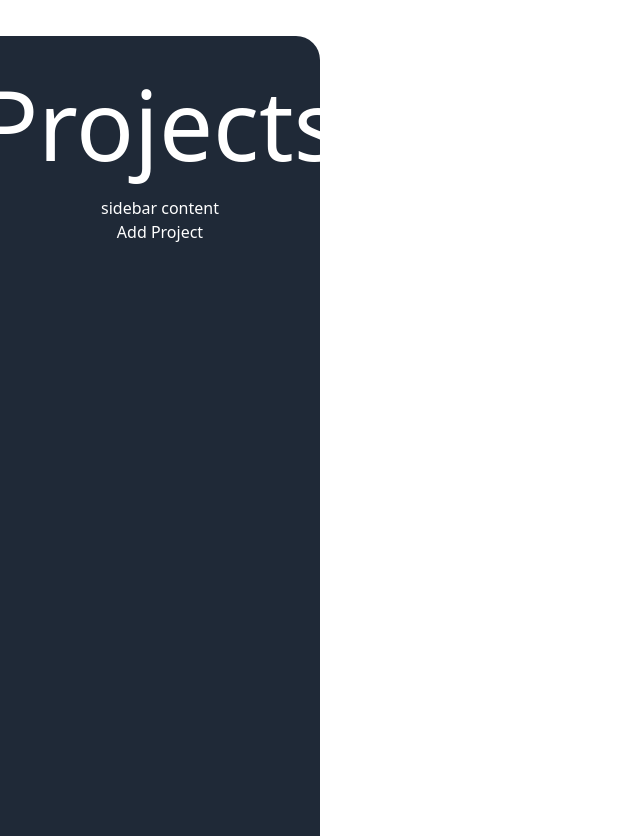
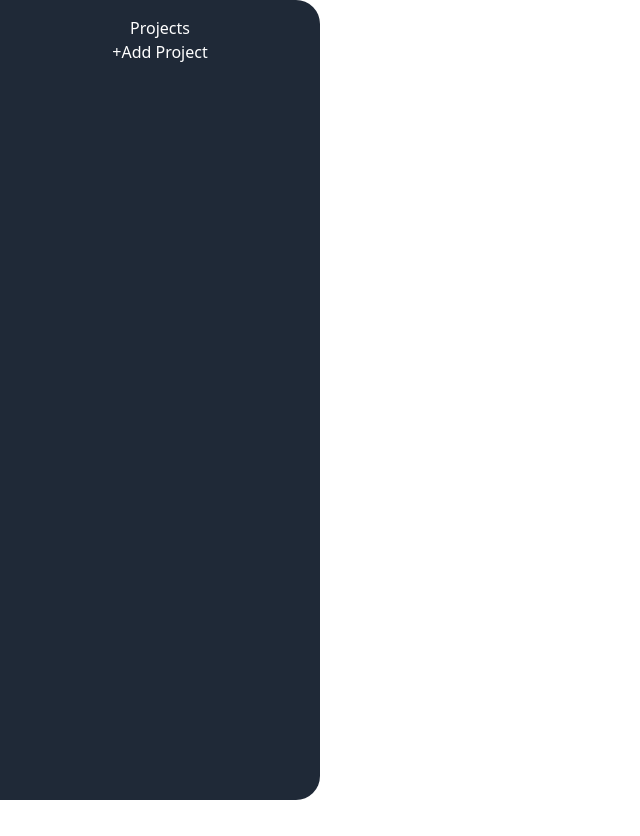
Before and after one commit to thegroosalugg/06-ProjectManager, a React (Vite) app: page / in a window 1280 px wide. Shown: the whole page, without its empty margins (0-640 px from the left). After the commit the page ends 800 px from the top, so only its background shows below. Built offline with nearby package versions, Linux system fonts and the light colour scheme.

Commit message:
updates to styling

```diff
--- a/index.html
+++ b/index.html
@@ -7,6 +7,9 @@
     <title>React Project Manager</title>
   </head>
   <body class="bg-stone-50">
+    <!-- <header>
+      <img src="logo.png" alt="logo" />
+    </header> -->
     <div id="modal-root"></div>
     <div id="root"></div>
     <script type="module" src="/src/main.jsx"></script>
--- a/src/App.jsx
+++ b/src/App.jsx
@@ -2,9 +2,9 @@ import Sidebar from "./components/Sidebar";
 
 function App() {
   return (
-    <>
+    <main className="h-screen my-8">
       <Sidebar />
-    </>
+    </main>
   );
 }
 
--- a/src/components/Sidebar.jsx
+++ b/src/components/Sidebar.jsx
@@ -1,11 +1,13 @@
 export default function Sidebar() {
   return (
-    <div id="sidebar">
-      <h2 className="text-2xl font-bold my-4">Projects</h2>
-      <p>sidebar content </p>
-      <p className="my-5">
-        <button>Add Project</button>
-      </p>
-    </div>
+    <aside id="sidebar">
+      <h2 className="md:text-xl uppercase font-bold my-4">Projects</h2>
+      <div className="my-5">
+        <button className="text-xs md:text-base px-4 py-2 rounded-md bg-stone-700 text-stone-300 hover:bg-stone-600 hover:text-stone-100">
+          +Add Project
+        </button>
+      </div>
+      <ul></ul>
+    </aside>
   );
 }
--- a/src/index.css
+++ b/src/index.css
@@ -2,20 +2,23 @@
 @tailwind components;
 @tailwind utilities;
 
-body {
+/* body {
   min-height: 100vh;
+} */
+
+/* header {
+  text-align: right;
 }
 
-h2 {
-  font-size: 6rem;
-}
-
-p {
-  font-size: 1rem;
-}
+header img {
+  width: 8rem;
+  object-fit: contain;
+  margin: 3rem auto 1rem auto;
+  filter: drop-shadow(0 0 8px rgba(0, 0, 0, 0.4));
+} */
 
 #sidebar {
-  width: 20rem;
+  width: 8rem;
   display: flex;
   flex-direction: column;
   align-items: center;
@@ -23,6 +26,12 @@ p {
   color: #ffffff;
   height: 100vh;
   padding: 1rem;
-  margin-top: 2.25rem;
   border-top-right-radius: 1.5rem;
+  border-bottom-right-radius: 1.5rem;
 }
+
+@media (min-width: 768px) {
+  #sidebar {
+    width: 20rem;
+  }
+}
```
